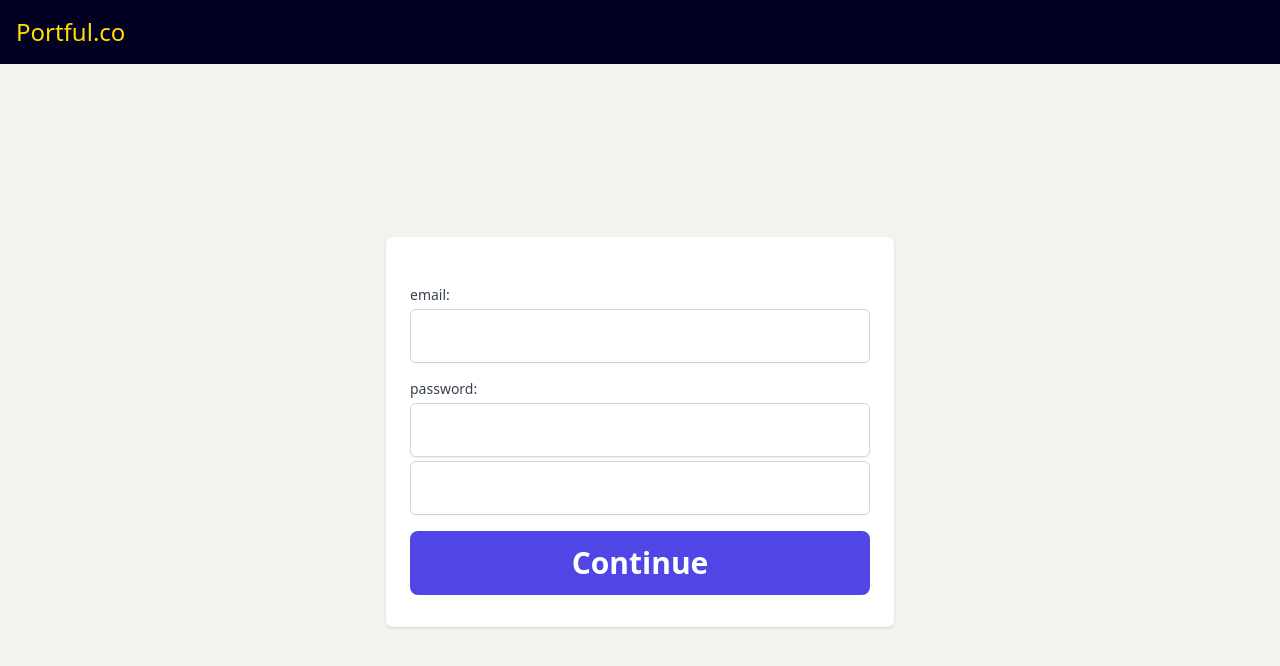
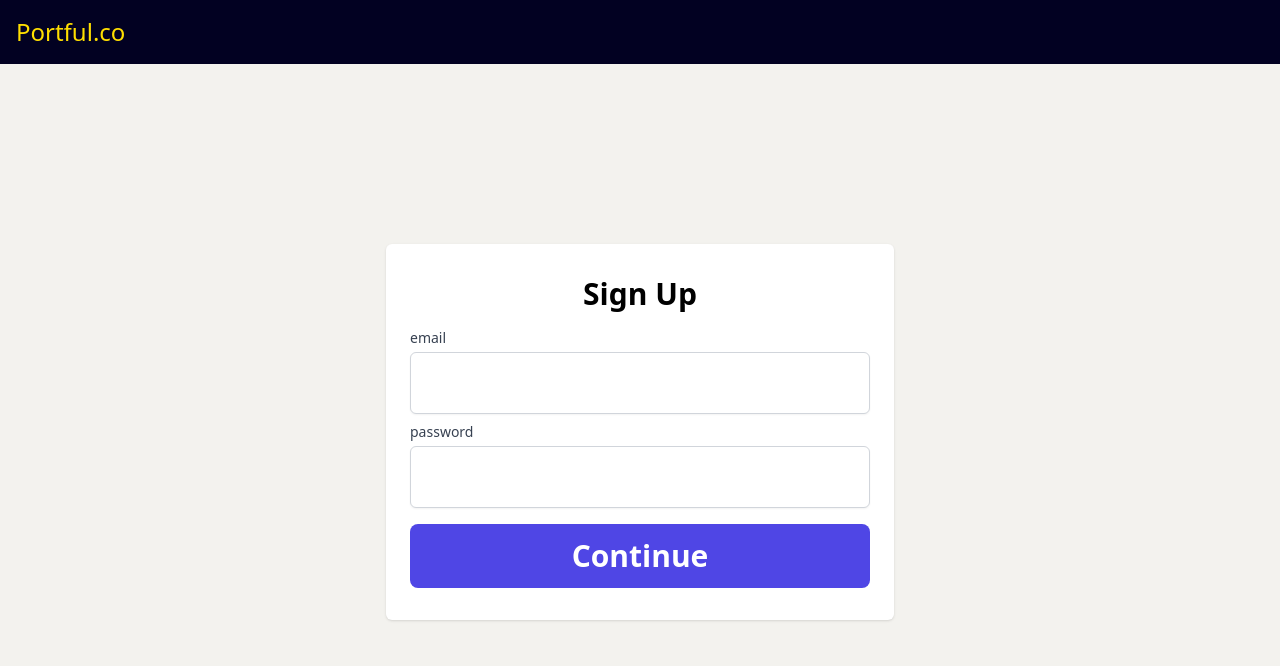
Before and after one commit to jwhubert91/portfolio-site, a React (Create React App) app: page /signup in a window 1280 px wide. Shown: the top 666 px of the page. Built offline with nearby package versions, Linux system fonts and the light colour scheme.

Commit message:
Remove constants, add Input component

```diff
--- a/src/components/Input.tsx
+++ b/src/components/Input.tsx
@@ -1,26 +1,41 @@
-import React, { HTMLInputTypeAttribute, SyntheticEvent } from "react"
+import { HTMLInputTypeAttribute, SyntheticEvent, ReactElement } from "react"
 
 interface InputProps {
-  className?: string
+  containerClassName?: string
+  inputClassName?: string
+  inputValue?: string | number | readonly string[] | undefined
+  label?: string | ReactElement
   name?: string
   onChange?: (e: SyntheticEvent) => void
+  placeholder?: string
   type?: HTMLInputTypeAttribute
 }
 
 function Input({
-  className = "",
+  containerClassName = "",
+  inputClassName = "",
+  inputValue = "",
+  label,
   name = "",
   onChange,
+  placeholder = "",
   type = "text",
 }: InputProps) {
-  const inputClasses = `mt-1 focus:ring-indigo-500 p-4 text-lg focus:border-indigo-500 block w-full shadow-sm sm:text-sm border border-gray-300 rounded-md ${className}`
+  const inputClasses = `mt-1 focus:ring-indigo-500 p-2 sm:p-4 focus:border-indigo-500 block w-full shadow-sm text-sm sm:text-lg border border-gray-300 rounded-md ${inputClassName}`
   return (
+    <label className={`text-left ${containerClassName}`}>
+      {label && (
+        <span className="block text-sm font-medium text-gray-700">{label}</span>
+      )}
       <input
         type={type}
         className={inputClasses}
         name={name}
         onChange={onChange}
+        placeholder={placeholder}
+        value={inputValue}
       />
+    </label>
   )
 }
 
--- a/src/pages/SignUp.tsx
+++ b/src/pages/SignUp.tsx
@@ -3,7 +3,6 @@ import Button from "../components/Button"
 import CenteredContent from "../components/CenteredContent"
 import Input from "../components/Input"
 import PageLayout from "../components/PageLayout"
-import { elementClasses } from "../utilities/constants"
 
 // For more regarding synthetic input events: https://bobbyhadz.com/blog/typescript-property-value-not-exist-type-eventtarget
 
@@ -23,26 +22,26 @@ function SignUp() {
           onSubmit={handleSignUp}
           className="flex flex-col px-6 py-8 shadow sm:rounded-md bg-white"
         >
-          <label className="flex flex-col items-start mt-4">
-            <span className={elementClasses.label}>email:</span>
-            <input type="email" name="email" className={elementClasses.input} />
-          </label>
-          <label className="flex flex-col items-start mt-4">
-            <span className={elementClasses.label}>password:</span>
-            <input
-              type="password"
-              name="password"
-              className={elementClasses.input}
-            />
-          </label>
-          <label>
-            <Input
-              onChange={(e) => {
-                const value = (e.target as HTMLInputElement).value
-                console.log(value)
-              }}
-            />
-          </label>
+          <h2 className="mb-4 text-2xl font-bold sm:text-3xl">Sign Up</h2>
+          <Input
+            containerClassName="mb-2"
+            inputValue={email}
+            label="email"
+            onChange={(e) => {
+              const value = (e.target as HTMLInputElement).value
+              setEmail(value)
+            }}
+            type="email"
+          />
+          <Input
+            inputValue={password}
+            label="password"
+            onChange={(e) => {
+              const value = (e.target as HTMLInputElement).value
+              setPassword(value)
+            }}
+            type="password"
+          />
           <Button buttonStyle="LARGE" className="mt-4">
             Continue
           </Button>
--- a/src/utilities/constants.ts
+++ /dev/null
@@ -1,4 +0,0 @@
-export const elementClasses = {
-  input: "mt-1 focus:ring-indigo-500 p-4 text-lg focus:border-indigo-500 block w-full shadow-sm sm:text-sm border border-gray-300 rounded-md",
-  label: "block text-sm font-medium text-gray-700",
-}
```
Lines whose indentation alone changed are shown as unchanged.
